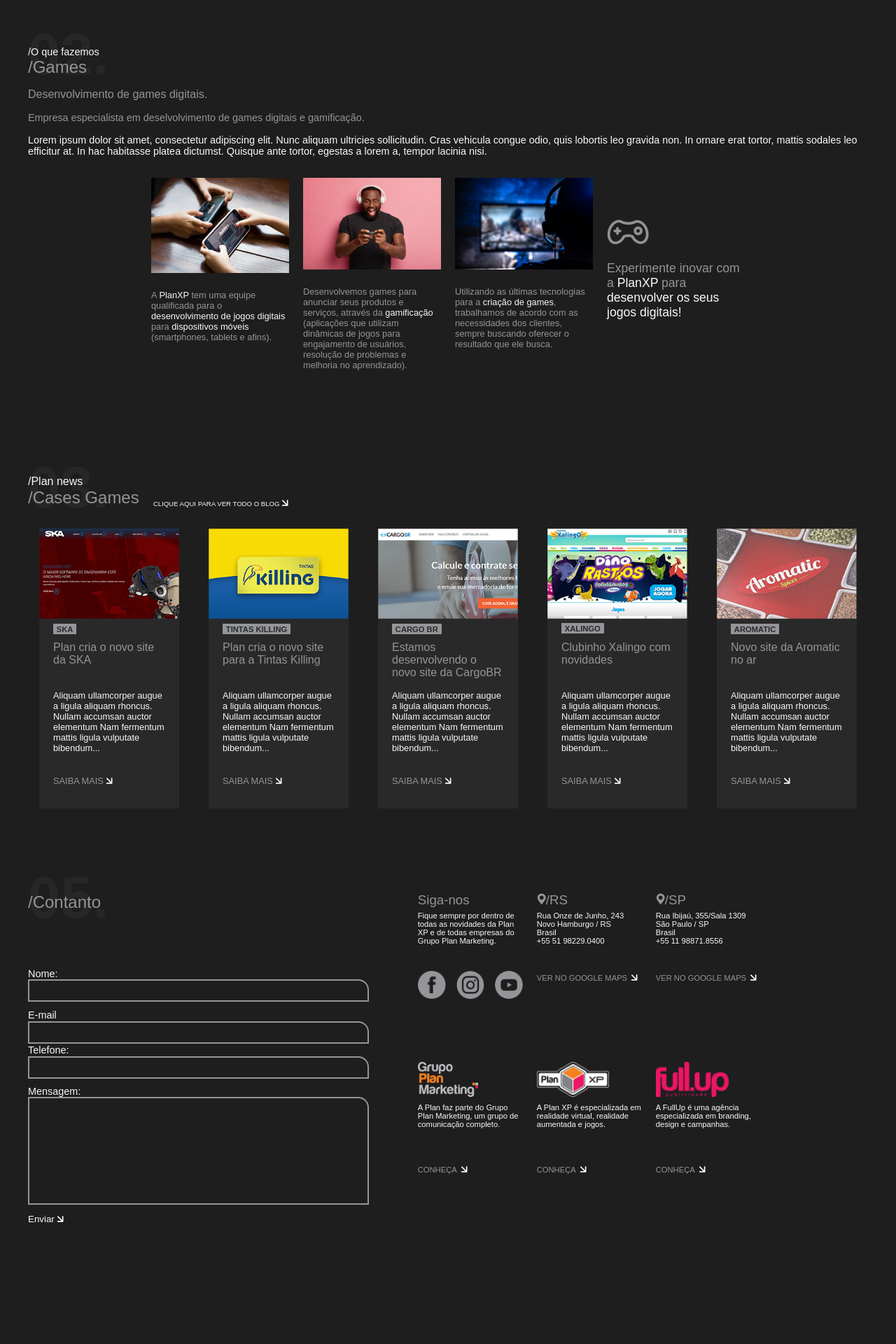
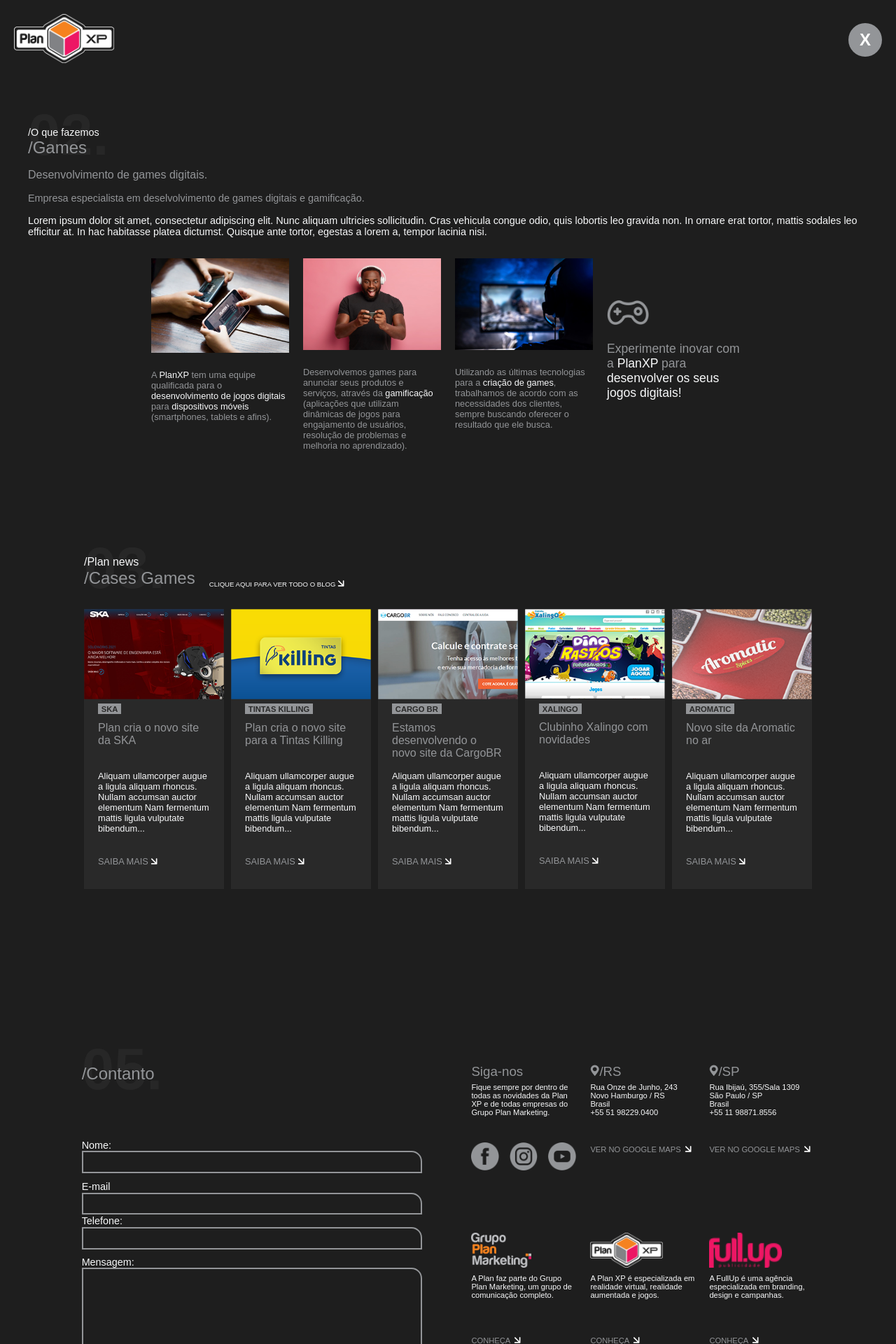
Before and after one commit to PatrickTav/plan-marketing, a React (Vite) app: page / in a window 1280 px wide. Shown: the top 1920 px of the page at 70% size. Before the commit the page ends 1749 px from the top, so only its background shows below. Built offline with nearby package versions, Linux system fonts and the light colour scheme.

Commit message:
main: atualizando resposividade

```diff
--- a/src/components/Header/index.jsx
+++ b/src/components/Header/index.jsx
@@ -1,8 +1,17 @@
-import React from 'react'
+import {ContainerHeader} from './style'
+import Logo from '../../assets/logo.png'
 
 const Header = () => {
   return (
-    <div>Header</div>
+    <ContainerHeader>
+      <div className='logo'>
+        <img src={Logo} alt="logo.png" />
+      </div>
+
+      <div className='menu'>
+        X
+      </div>
+    </ContainerHeader>
   )
 }
 
--- a/src/components/Header/style.js
+++ b/src/components/Header/style.js
@@ -1 +1,42 @@
-import styled from "styled-components";
+import styled from 'styled-components'
+
+export const ContainerHeader = styled.header`
+  display: none;
+
+  @media (max-width: 1350px) {
+    display: block;
+    display: flex;
+    flex-direction: row;
+    justify-content: space-between;
+    padding: 20px 20px;
+    align-items: center;
+
+    & {
+      .logo {
+        width: 9rem;
+      }
+      .logo img {
+        width: 100%;
+      }
+
+      .menu {
+        display: flex;
+        justify-content: center;
+        align-items: center;
+        border-radius: 50%;
+        background-color: #939598;
+        cursor: pointer;
+        font-size: 1.5rem;
+        width: 3rem;
+        height: 3rem;
+        color: #fff;
+        font-weight: 600;
+        transition: all .4s;
+      }
+      .menu:hover{
+        background-color: ${props=>props.theme.colors.hover};
+
+      }
+    }
+  }
+`
--- a/src/components/Navbar/style.js
+++ b/src/components/Navbar/style.js
@@ -61,6 +61,7 @@
       text-align: end;
     }
   }
+
   @media (max-width:1350px) {
     display: none;
   }
--- a/src/components/index.js
+++ b/src/components/index.js
@@ -1,5 +1,6 @@
 // Importando tudo de components para uma exportação melhor
 import Navbar from './Navbar'
 import Card from './Card'
+import Header from './Header'
 
-export { Navbar, Card,  }
+export { Navbar, Card,Header }
--- a/src/pages/About/style.js
+++ b/src/pages/About/style.js
@@ -3,7 +3,6 @@
 export const Container_section = styled.div`
   margin-top: 250px;
   display: flex;
-  /* flex-wrap: wrap; */
   gap: 30px;
   position: relative;
 
@@ -26,6 +25,7 @@
     }
     .card_container {
       display: flex;
+      /* flex-wrap: wrap; */
       gap: 20px;
     }
     .text-content .sinopse,
@@ -77,5 +77,19 @@
       display: flex;
     }
   }
+  @media (max-width:880px) {
+    .card_container{
+      flex-wrap: wrap;
+    }
+  }
+
+
+  @media  (max-width:425px) {
+
+
+    .card_container p{
+      font-size: .8rem;
+    }
+  }
 
 `
--- a/src/pages/Contact/style.js
+++ b/src/pages/Contact/style.js
@@ -1,7 +1,7 @@
 import styled from 'styled-components'
 
 export const Container_section = styled.div`
-  margin-top: 120px;
+  margin: 250px 0 150px;
   display: flex;
   position: relative;
   flex-wrap: nowrap;
@@ -10,6 +10,7 @@
     .form-container {
       display: flex;
       flex-direction: column;
+      width: 100%;
 
       h2 {
         font-weight: 400;
@@ -30,6 +31,7 @@
         flex-direction: column;
         margin-top: 80px;
         gap: 10px;
+
       }
 
       form input,
@@ -65,6 +67,7 @@
     .partnership_adress {
       display: grid;
       gap:20px;
+      flex-wrap: wrap;
       grid-template-columns: repeat(3, 150px);
 
       &{
@@ -112,5 +115,16 @@
     }
   }
 
+  @media  (max-width:850px) {
+    flex-wrap: wrap;
+
+    &{
+      .partnership_adress{
+        margin: auto;
+        grid-template-columns: repeat(2, 150px);
+      }
+    }
+  }
+
 
 `
--- a/src/pages/Home/index.jsx
+++ b/src/pages/Home/index.jsx
@@ -1,4 +1,4 @@
-import { Navbar } from '../../components'
+import { Navbar, Header } from '../../components'
 import { About, News, Contact } from '../../pages'
 
 import { Container, Section } from './style'
@@ -6,6 +6,7 @@
 const Home = () => {
     return (
         <Container>
+            <Header/>
             <Navbar />
             <Section>
                 <About />
--- a/src/pages/Home/style.js
+++ b/src/pages/Home/style.js
@@ -9,7 +9,7 @@
 
 export const Section = styled.section`
   margin: auto;
-  width: 1240px;
+ max-width: 1240px;
   height: 100%;
   padding-left: 250px;
 
--- a/src/pages/News/style.js
+++ b/src/pages/News/style.js
@@ -21,6 +21,7 @@
       display: grid;
       grid-template-columns: repeat(5, 200px);
       gap: 10px;
+      flex-wrap: wrap;
       justify-content: space-around;
     }
     .back{
@@ -50,11 +51,10 @@
 
   @media (max-width:1200px) {
     flex-direction: column;
-    margin-top: 50px;
+    margin-top: 200px;
 
     .container_cards{
       display: flex;
-
     }
   }
 `
```
